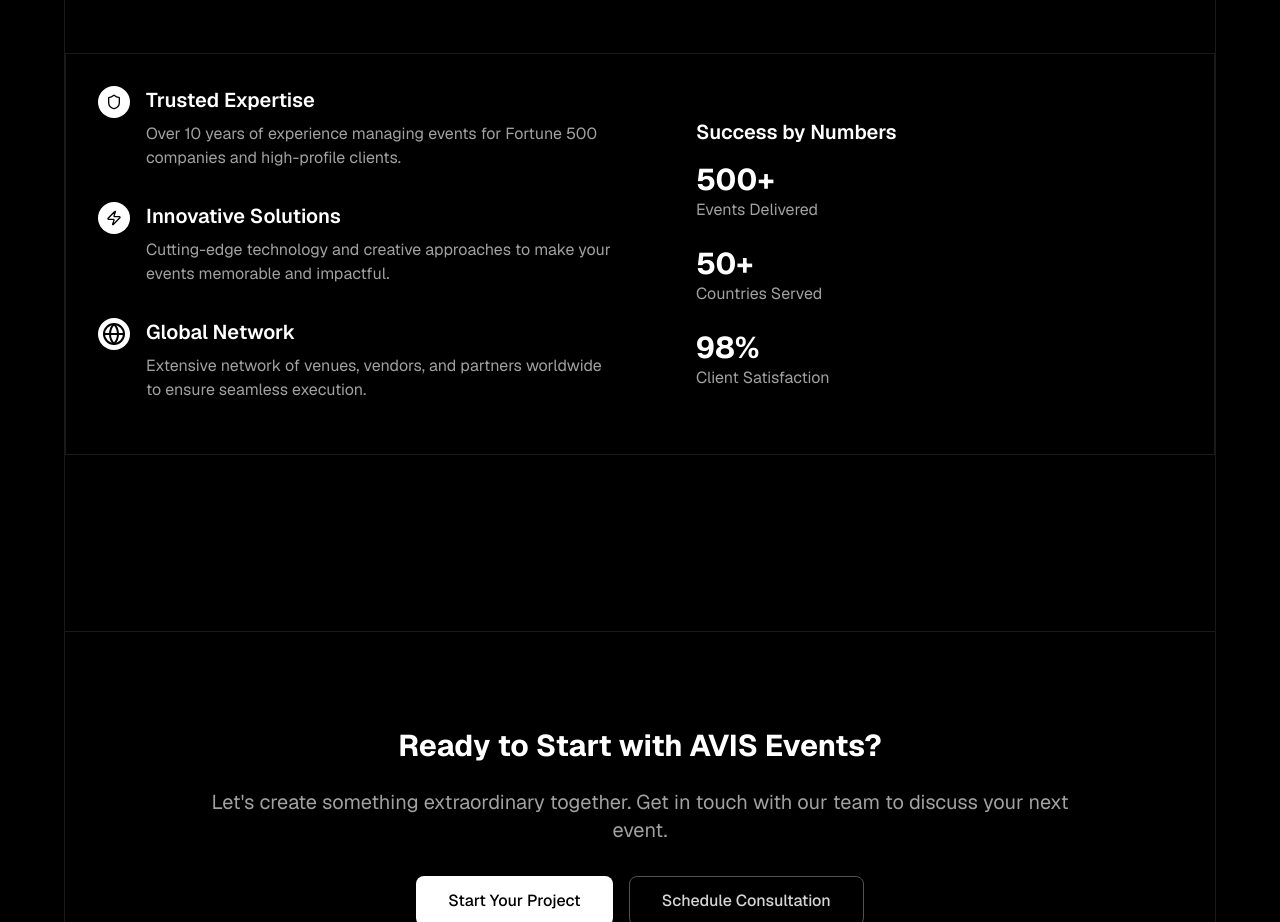
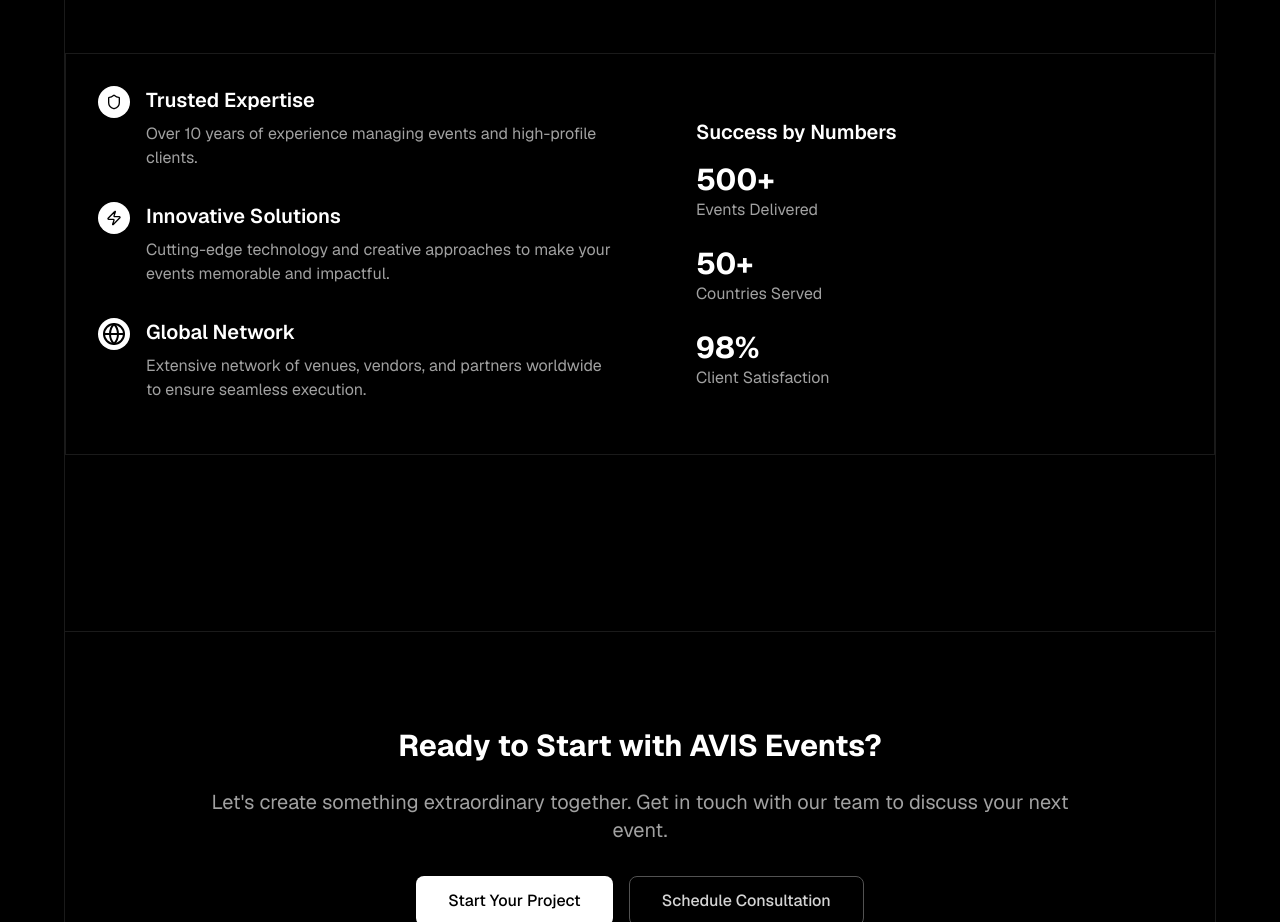
Before and after one commit to Sarina-R/AVIS-landing-page, a Next.js app: page /avis-events in a window 1280 px wide. Shown: the part 5620-6542 px from the top of the page. Built offline with nearby package versions, Linux system fonts and the light colour scheme.

Commit message:
delete: 500 companies in Innovative Solutions

```diff
--- a/components/event-page-component/WhyChooseUs.tsx
+++ b/components/event-page-component/WhyChooseUs.tsx
@@ -19,8 +19,8 @@
             <div>
               <h3 className='text-xl font-semibold mb-2'>Trusted Expertise</h3>
               <p className='text-neutral-400'>
-                Over 10 years of experience managing events for Fortune 500
-                companies and high-profile clients.
+                Over 10 years of experience managing events and high-profile
+                clients.
               </p>
             </div>
           </div>
```
